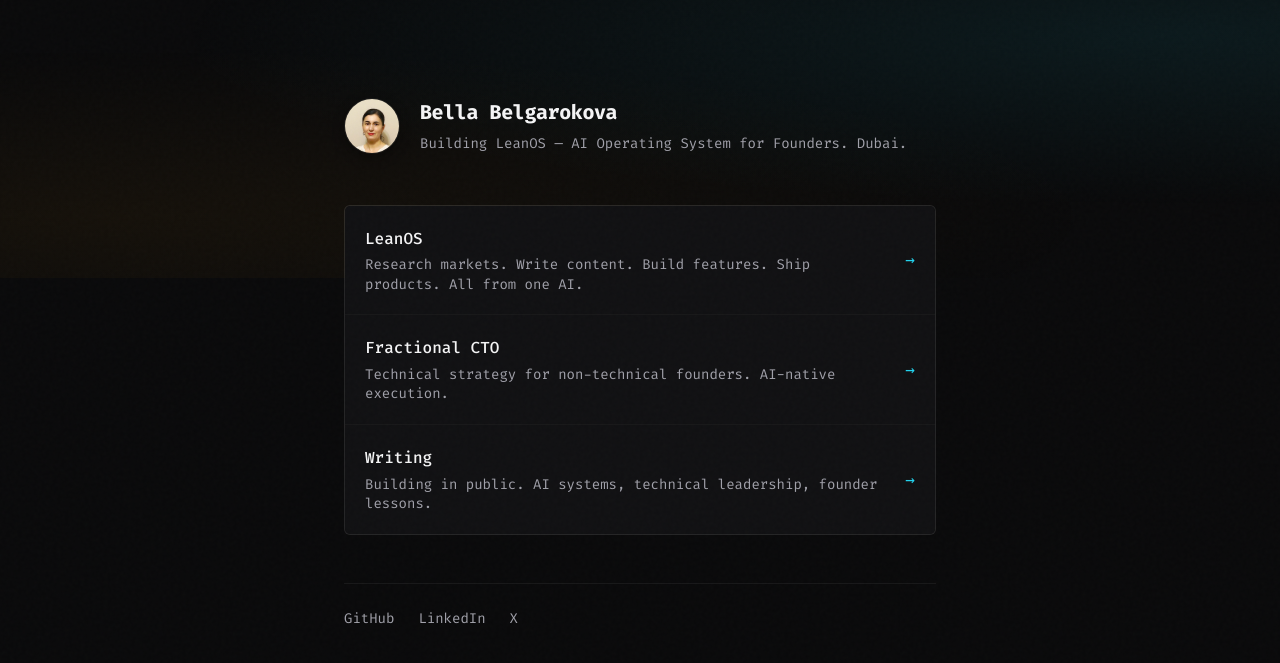
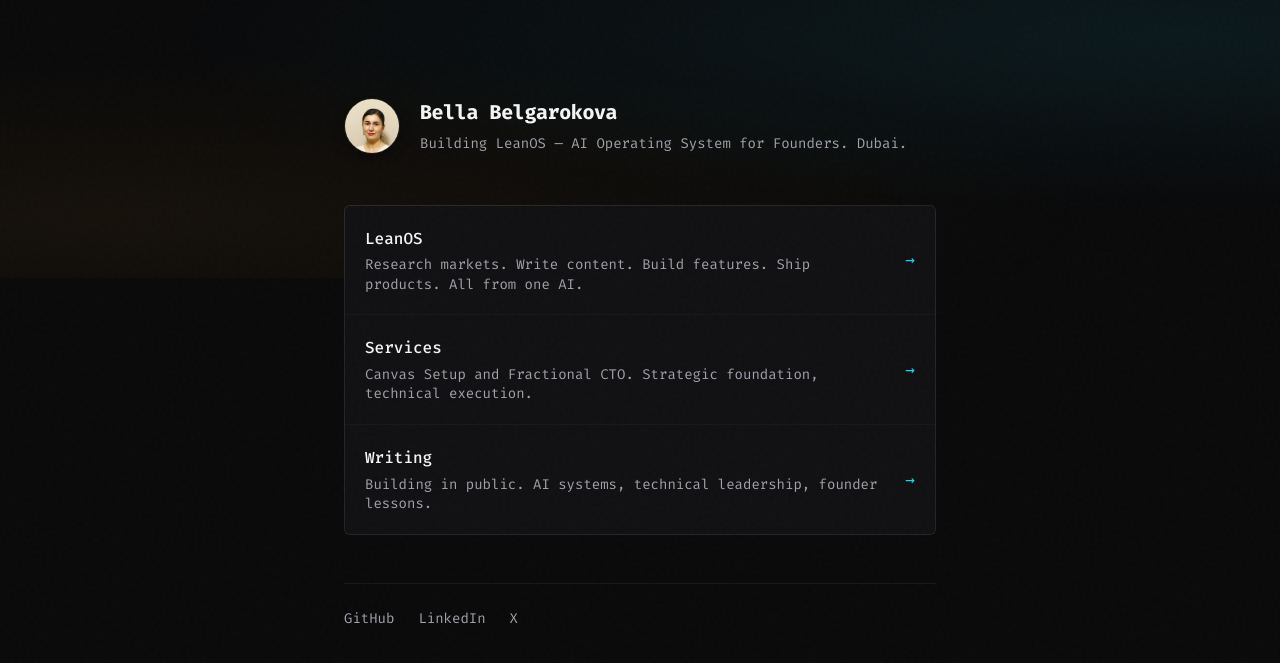
Before and after one commit to BellaBe/bellabe.github.io, a Jekyll site: the page built from index.html, in a window 1280 px wide. Shown: the top 663 px of the page. Built offline with Jekyll 4.4.1, drawn with Linux system fonts in a browser that asks for light colours.

Commit message:
Rename Fractional CTO card to Services on homepage
Co-Authored-By: Claude Opus 4.6 <noreply@anthropic.com>

```diff
--- a/index.html
+++ b/index.html
@@ -24,8 +24,8 @@ minimal: true
     </a>
 
     <a href="{{ '/services' | relative_url }}" class="stacked-card">
-      <span class="card-title">Fractional CTO</span>
-      <p class="card-desc">Technical strategy for non-technical founders. AI-native execution.</p>
+      <span class="card-title">Services</span>
+      <p class="card-desc">Canvas Setup and Fractional CTO. Strategic foundation, technical execution.</p>
       <span class="card-arrow">→</span>
     </a>
 
```
